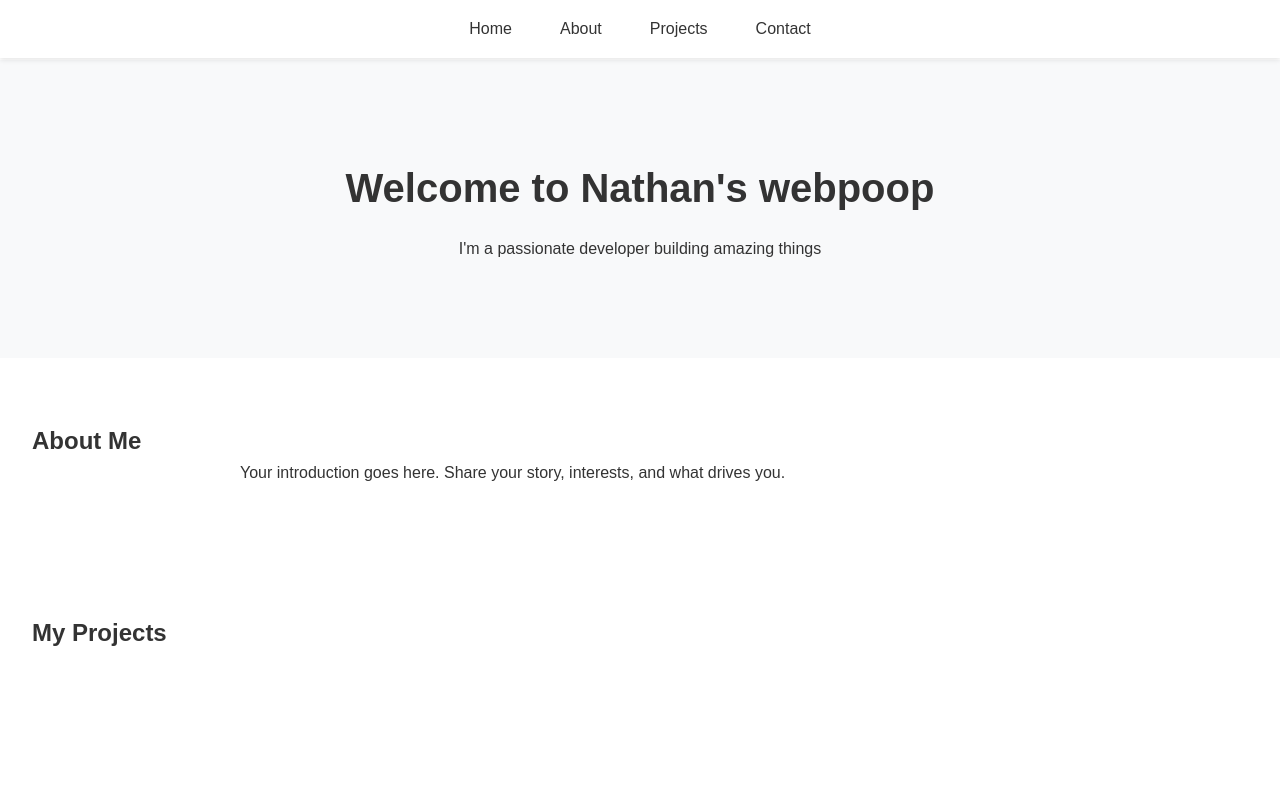
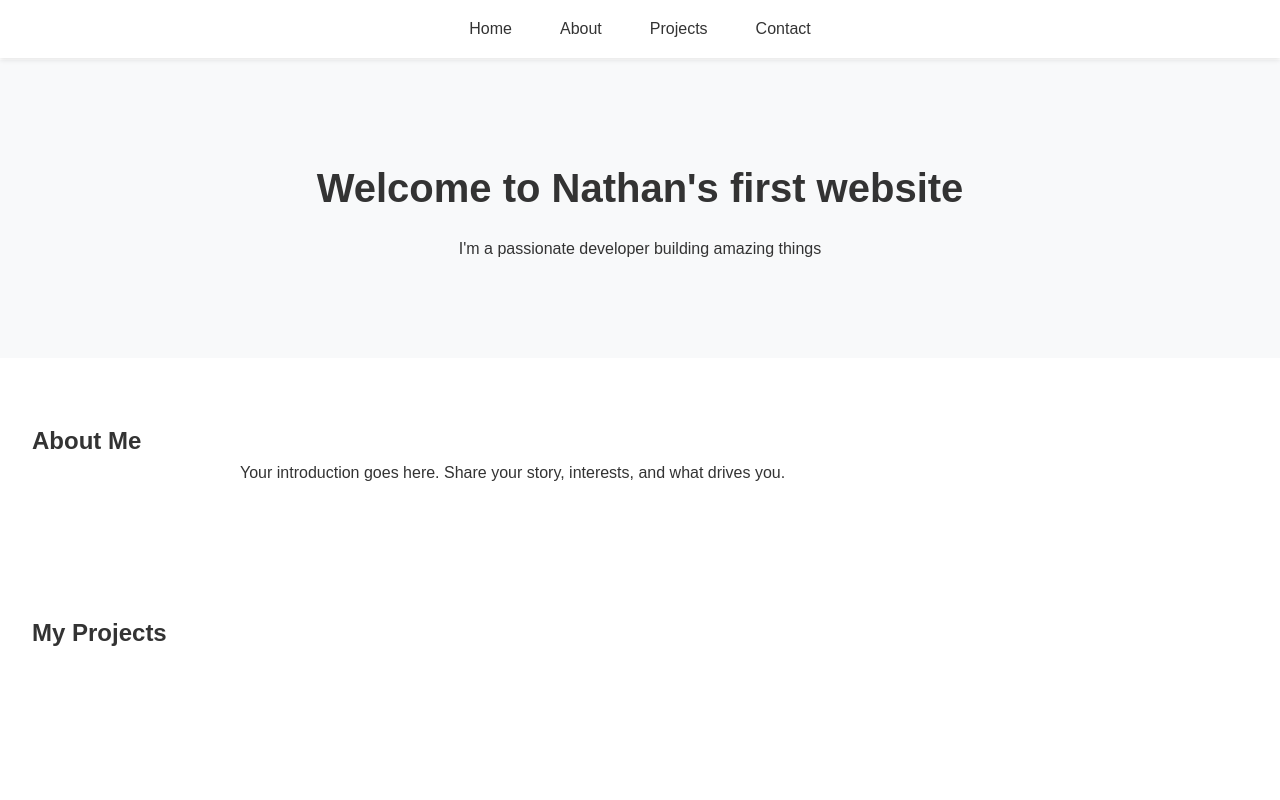
Before and after one commit to Nathanzhu7/my-personal-website, a plain HTML site: page index.html in a window 1280 px wide. Shown: the top 800 px of the page. Drawn offline with Linux system fonts and the light colour scheme.

Commit message:
Initial commit: Personal website setup

```diff
--- a/index.html
+++ b/index.html
@@ -25,7 +25,7 @@
 
     <main>
         <section id="home" class="hero">
-            <h1>Welcome to Nathan's webpoop</h1>
+            <h1>Welcome to Nathan's first website</h1>
             <p>I'm a passionate developer building amazing things</p>
         </section>
 
```
Also changed, not shown: 1 other file.
